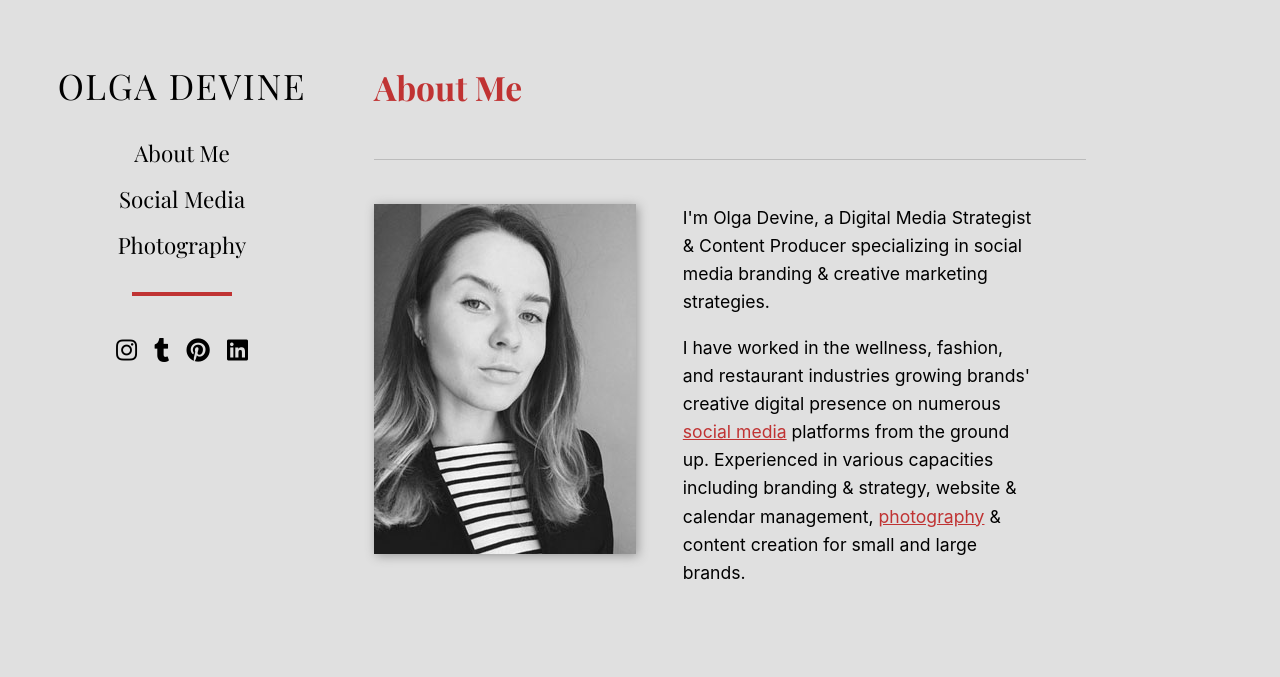
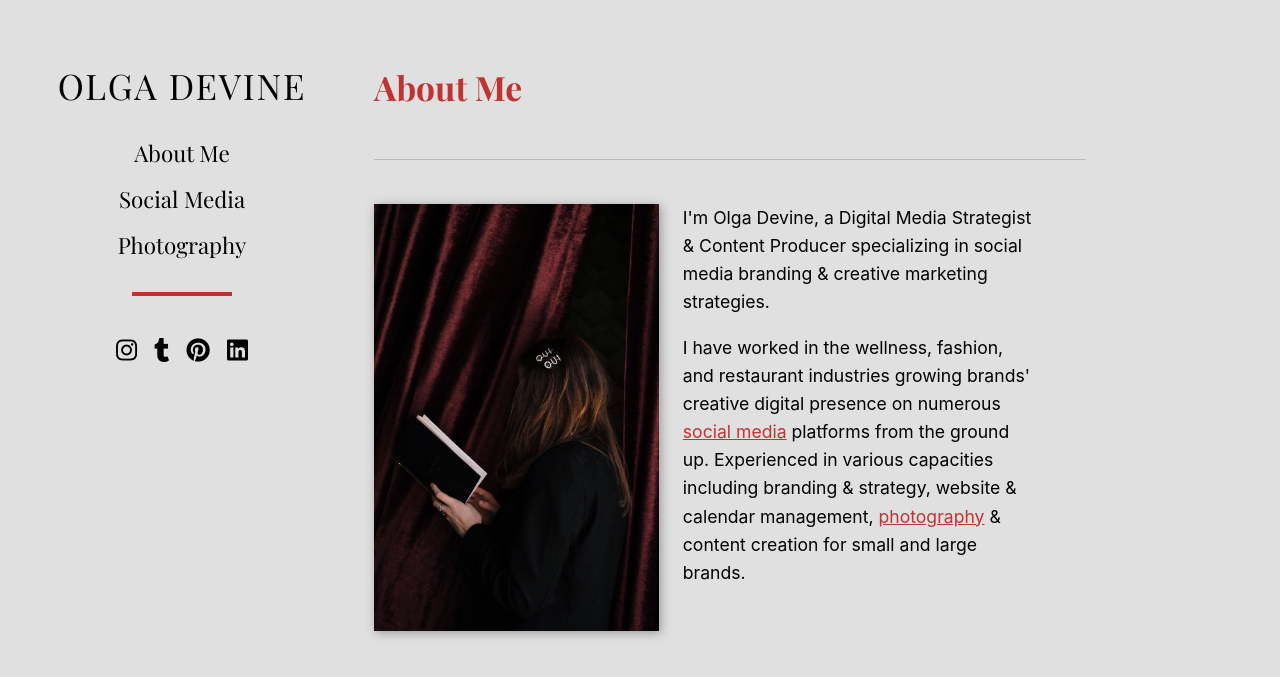
Before and after one commit to olgadevine/olgadevine.github.io, a Jekyll site: the page built from index.html, in a window 1280 px wide. Shown: the top 677 px of the page. Built offline with Jekyll 4.4.1, drawn with Linux system fonts in a browser that asks for light colours; nearby versions of some CDN libraries.

Commit message:
Change main photo

```diff
--- a/index.html
+++ b/index.html
@@ -8,7 +8,7 @@ title: Home
 
 <div class="flex-50">
     <figure class="figure-personal-pic">
-        <img src="{{ site.url }}/assets/img/olga-devine-1.jpg" alt="Olga Devine">
+        <img src="{{ site.url }}/assets/img/olga-devine-social-media.jpg" alt="Olga Devine">
     </figure>
     <div>
         <p>I'm Olga Devine, a Digital Media Strategist & Content Producer specializing in social media branding & creative marketing strategies.</p>
```
Also changed, not shown: assets/img/olga-devine-social-media.jpg (added).
